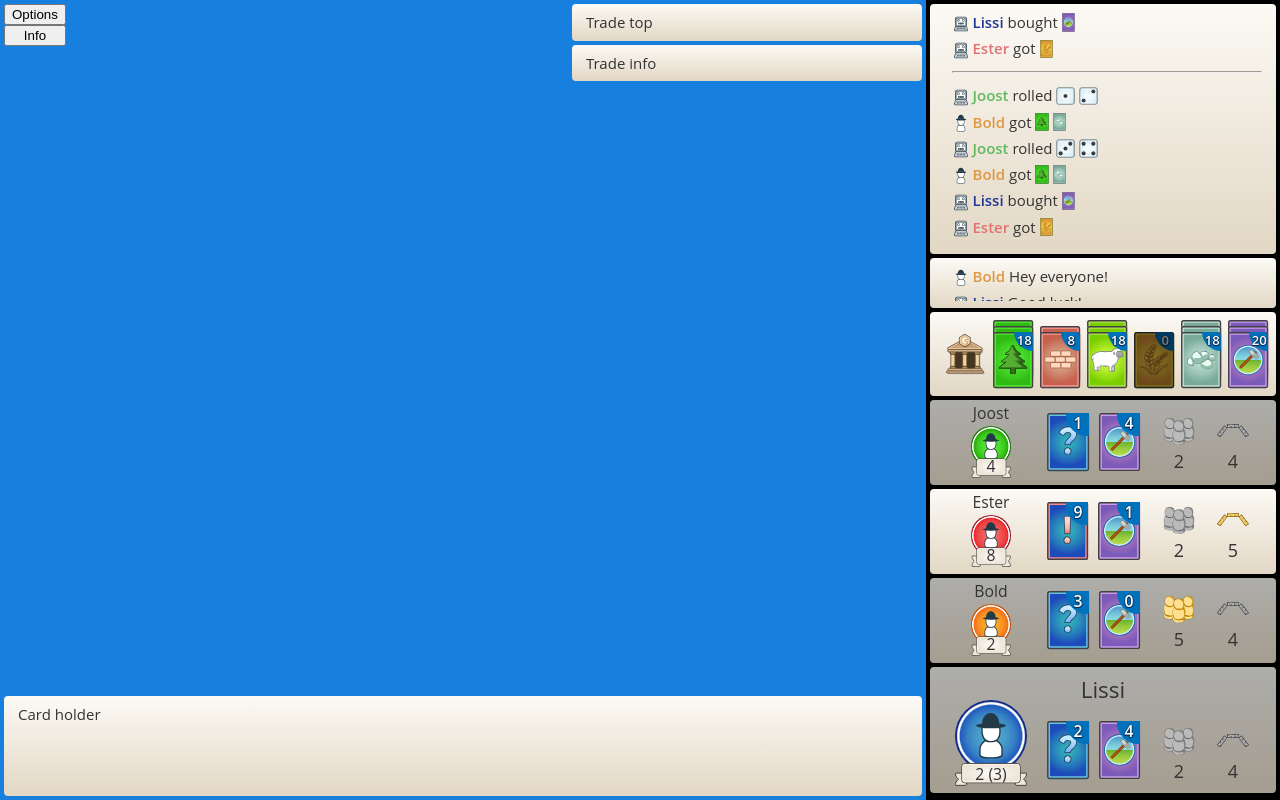
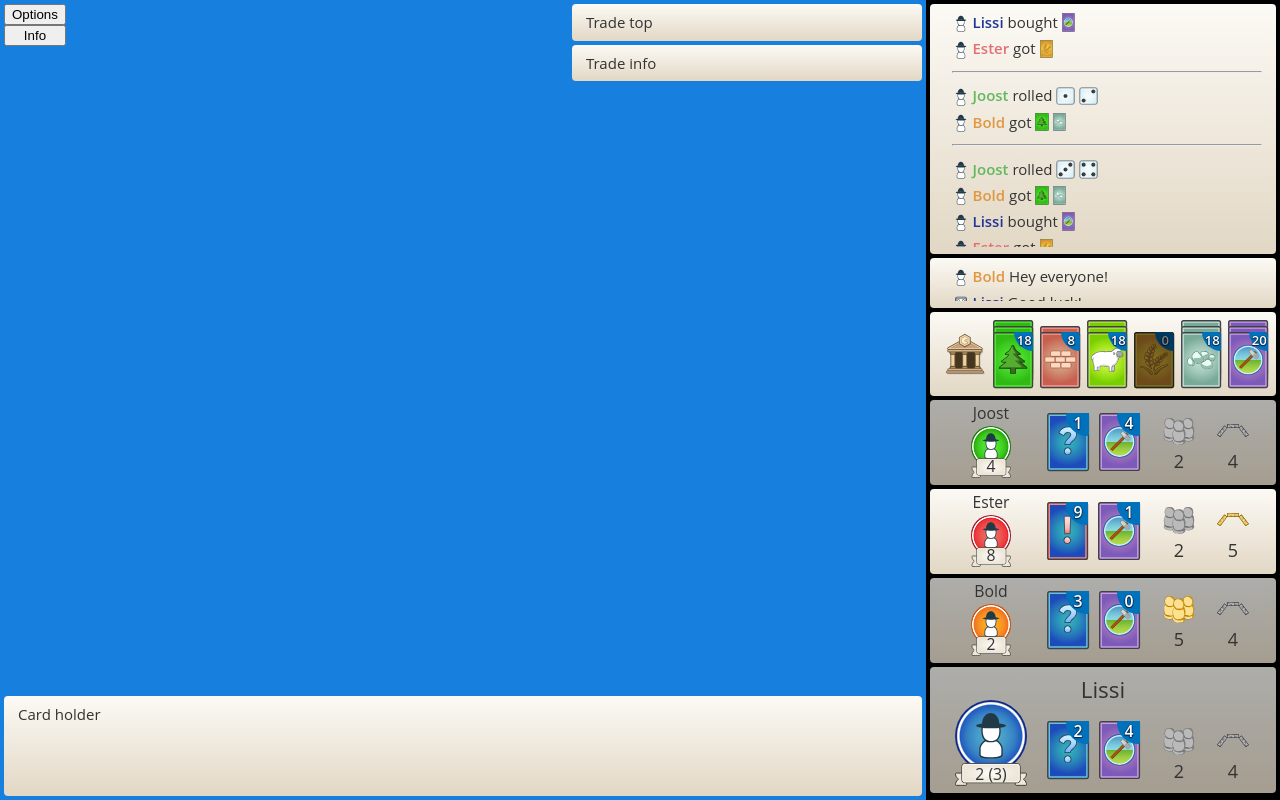
Before and after one commit to Josedn/woodsheep-ui, a Preact app: page / in a window 1280 px wide. Built offline with nearby package versions, Linux system fonts and the light colour scheme.

Commit message:
add generateLogItem functions

```diff
--- a/src/ui/GameUI.tsx
+++ b/src/ui/GameUI.tsx
@@ -23,31 +23,6 @@ import largestArmyIcon from "../assets/ui/icon_largest_army.180cce1760beb87a1a3e
 import longestRoadIcon from "../assets/ui/icon_longest_road.5cfdeb3352b20463e64b.svg";
 import largestArmyIconHighlight from "../assets/ui/icon_largest_army_highlight.515bcbf0a2c0b5b5a3f1.svg";
 import longestRoadIconHighlight from "../assets/ui/icon_longest_road_highlight.50dc66b851ecee9a8662.svg";
-
-const generateCardStack = (count: number, imgSrc: string) => {
-    const lastItemClassName = "game-controls__card-container" + (count == 0 ? " game-controls__card-container--empty" : "");
-    return (
-        <div className="game-controls__card-stack">
-            {count >= 13 && (
-                <div className="game-controls__card-container">
-                    <img className="game-controls__card" src={imgSrc} />
-                </div>
-            )}
-            {count >= 8 && (
-                <div className="game-controls__card-container">
-                    <img className="game-controls__card" src={imgSrc} />
-                </div>
-            )}
-            <div className={lastItemClassName}>
-                <img className="game-controls__card" src={imgSrc}></img>
-                <div className="game-controls__card-count-badge">
-                    <img className="game-controls__card-count-badge-background" src={badgeBackgroundBlue}></img>
-                    <div className="game-controls__card-count">{count}</div>
-                </div>
-            </div>
-        </div>
-    );
-};
 
 const generatePlayer = (
     username: string,
@@ -125,6 +100,31 @@ const generatePlayers = () => {
     );
 };
 
+const generateCardStack = (count: number, imgSrc: string) => {
+    const lastItemClassName = "game-controls__card-container" + (count == 0 ? " game-controls__card-container--empty" : "");
+    return (
+        <div className="game-controls__card-stack">
+            {count >= 13 && (
+                <div className="game-controls__card-container">
+                    <img className="game-controls__card" src={imgSrc} />
+                </div>
+            )}
+            {count >= 8 && (
+                <div className="game-controls__card-container">
+                    <img className="game-controls__card" src={imgSrc} />
+                </div>
+            )}
+            <div className={lastItemClassName}>
+                <img className="game-controls__card" src={imgSrc}></img>
+                <div className="game-controls__card-count-badge">
+                    <img className="game-controls__card-count-badge-background" src={badgeBackgroundBlue}></img>
+                    <div className="game-controls__card-count">{count}</div>
+                </div>
+            </div>
+        </div>
+    );
+};
+
 const generateBank = () => {
     return (
         <div className="game-controls__bank generic-box">
@@ -141,33 +141,30 @@ const generateBank = () => {
     );
 };
 
-const generateLog = () => {
+const generateLogItem = (username: string, color: string, isBot: boolean, action: string, images: string[]) => {
+    const imagesNodes = images.map((image, index) => {
         return (
-        <div className="game-controls__log generic-box">
-            <div className="game-controls__log-container">
-                <div className="game-controls__log-scroller">
+            <>
+                <img key={index} className="game-feed-message__content-image" src={image}></img>{" "}
+            </>
+        );
+    });
+    return (
         <div className="game-controls__log-item">
             <div className="game-feed-message__container">
                 <div className="game-feed-message__icon">
-                                <img className="game-feed-message__image" src={iconBot}></img>
+                    <img className="game-feed-message__image" src={isBot ? iconBot : iconPlayer}></img>
                 </div>
                 <span className="game-feed-message__content">
-                                <span className="game-feed-message__content--bold game-feed-message__content--blue">Lissi</span> bought <img className="game-feed-message__content-image" src={cardDevelopment}></img>
+                    <span className={`game-feed-message__content--bold game-feed-message__content--${color}`}>{username}</span> {action} {imagesNodes}
                 </span>
             </div>
         </div>
+    );
+};
 
-                    <div className="game-controls__log-item">
-                        <div className="game-feed-message__container">
-                            <div className="game-feed-message__icon">
-                                <img className="game-feed-message__image" src={iconBot}></img>
-                            </div>
-                            <span className="game-feed-message__content">
-                                <span className="game-feed-message__content--bold game-feed-message__content--red">Ester</span> got <img className="game-feed-message__content-image" src={cardGrain}></img>
-                            </span>
-                        </div>
-                    </div>
-
+const generateLogSeparator = () => {
+    return (
         <div className="game-controls__log-item">
             <div className="game-feed-message__container">
                 <span className="game-feed-message__content">
@@ -175,150 +172,42 @@ const generateLog = () => {
                 </span>
             </div>
         </div>
+    );
+};
 
-                    <div className="game-controls__log-item">
-                        <div className="game-feed-message__container">
-                            <div className="game-feed-message__icon">
-                                <img className="game-feed-message__image" src={iconBot}></img>
-                            </div>
-                            <span className="game-feed-message__content">
-                                <span className="game-feed-message__content--bold game-feed-message__content--green">Joost</span> rolled <img className="game-feed-message__content-image" src={dice1}></img>{" "}
-                                <img className="game-feed-message__content-image" src={dice2}></img>
-                            </span>
-                        </div>
-                    </div>
-
-                    <div className="game-controls__log-item">
-                        <div className="game-feed-message__container">
-                            <div className="game-feed-message__icon">
-                                <img className="game-feed-message__image" src={iconPlayer}></img>
-                            </div>
-                            <span className="game-feed-message__content">
-                                <span className="game-feed-message__content--bold game-feed-message__content--orange">Bold</span> got <img className="game-feed-message__content-image" src={cardLumber}></img>{" "}
-                                <img className="game-feed-message__content-image" src={cardOre}></img>
-                            </span>
-                        </div>
-                    </div>
-
-                    <div className="game-controls__log-item">
-                        <div className="game-feed-message__container">
-                            <div className="game-feed-message__icon">
-                                <img className="game-feed-message__image" src={iconBot}></img>
-                            </div>
-                            <span className="game-feed-message__content">
-                                <span className="game-feed-message__content--bold game-feed-message__content--green">Joost</span> rolled <img className="game-feed-message__content-image" src={dice3}></img>{" "}
-                                <img className="game-feed-message__content-image" src={dice4}></img>
-                            </span>
-                        </div>
-                    </div>
-
-                    <div className="game-controls__log-item">
-                        <div className="game-feed-message__container">
-                            <div className="game-feed-message__icon">
-                                <img className="game-feed-message__image" src={iconPlayer}></img>
-                            </div>
-                            <span className="game-feed-message__content">
-                                <span className="game-feed-message__content--bold game-feed-message__content--orange">Bold</span> got <img className="game-feed-message__content-image" src={cardLumber}></img>{" "}
-                                <img className="game-feed-message__content-image" src={cardOre}></img>
-                            </span>
-                        </div>
-                    </div>
-
-                    <div className="game-controls__log-item">
-                        <div className="game-feed-message__container">
-                            <div className="game-feed-message__icon">
-                                <img className="game-feed-message__image" src={iconBot}></img>
-                            </div>
-                            <span className="game-feed-message__content">
-                                <span className="game-feed-message__content--bold game-feed-message__content--blue">Lissi</span> bought <img className="game-feed-message__content-image" src={cardDevelopment}></img>
-                            </span>
-                        </div>
-                    </div>
-
-                    <div className="game-controls__log-item">
-                        <div className="game-feed-message__container">
-                            <div className="game-feed-message__icon">
-                                <img className="game-feed-message__image" src={iconBot}></img>
-                            </div>
-                            <span className="game-feed-message__content">
-                                <span className="game-feed-message__content--bold game-feed-message__content--red">Ester</span> got <img className="game-feed-message__content-image" src={cardGrain}></img>
-                            </span>
-                        </div>
-                    </div>
-
-                    <div className="game-controls__log-item">
-                        <div className="game-feed-message__container">
-                            <span className="game-feed-message__content">
-                                <hr />
-                            </span>
-                        </div>
-                    </div>
-
-                    <div className="game-controls__log-item">
-                        <div className="game-feed-message__container">
-                            <div className="game-feed-message__icon">
-                                <img className="game-feed-message__image" src={iconBot}></img>
-                            </div>
-                            <span className="game-feed-message__content">
-                                <span className="game-feed-message__content--bold game-feed-message__content--green">Joost</span> rolled <img className="game-feed-message__content-image" src={dice5}></img>{" "}
-                                <img className="game-feed-message__content-image" src={dice6}></img>
-                            </span>
-                        </div>
-                    </div>
-
-                    <div className="game-controls__log-item">
-                        <div className="game-feed-message__container">
-                            <div className="game-feed-message__icon">
-                                <img className="game-feed-message__image" src={iconPlayer}></img>
-                            </div>
-                            <span className="game-feed-message__content">
-                                <span className="game-feed-message__content--bold game-feed-message__content--orange">Bold</span> got <img className="game-feed-message__content-image" src={cardLumber}></img>{" "}
-                                <img className="game-feed-message__content-image" src={cardOre}></img>
-                            </span>
-                        </div>
-                    </div>
-
-                    <div className="game-controls__log-item">
-                        <div className="game-feed-message__container">
-                            <div className="game-feed-message__icon">
-                                <img className="game-feed-message__image" src={iconBot}></img>
-                            </div>
-                            <span className="game-feed-message__content">
-                                <span className="game-feed-message__content--bold game-feed-message__content--blue">Lissi</span> bought <img className="game-feed-message__content-image" src={cardDevelopment}></img>
-                            </span>
-                        </div>
-                    </div>
-
-                    <div className="game-controls__log-item">
-                        <div className="game-feed-message__container">
-                            <div className="game-feed-message__icon">
-                                <img className="game-feed-message__image" src={iconBot}></img>
-                            </div>
-                            <span className="game-feed-message__content">
-                                <span className="game-feed-message__content--bold game-feed-message__content--red">Ester</span> got <img className="game-feed-message__content-image" src={cardGrain}></img>
-                            </span>
-                        </div>
-                    </div>
-
-                    <div className="game-controls__log-item">
-                        <div className="game-feed-message__container">
-                            <span className="game-feed-message__content">
-                                <hr />
-                            </span>
-                        </div>
-                    </div>
-
+const generateWinItem = (username: string, color: string, isBot: boolean) => {
+    return (
         <div className="game-controls__log-item">
             <div className="game-feed-message__container game-feed-message__container--centered">
                 <div className="game-feed-message__icon">
-                                <img className="game-feed-message__image" src={iconBot}></img>
+                    <img className="game-feed-message__image" src={isBot ? iconBot : iconPlayer}></img>
                 </div>
                 <span className="game-feed-message__content">
-                                <img className="game-feed-message__content-image" src={iconTrophy}></img> <span className="game-feed-message__content--bold game-feed-message__content--red">Ester</span> won the game!{" "}
+                    <img className="game-feed-message__content-image" src={iconTrophy}></img> <span className={`game-feed-message__content--bold game-feed-message__content--${color}`}>{username}</span> won the game!{" "}
                     <img className="game-feed-message__content-image" src={iconTrophy}></img>
                 </span>
             </div>
         </div>
+    );
+};
+
+const generateLog = () => {
+    return (
+        <div className="game-controls__log generic-box">
+            <div className="game-controls__log-container">
+                <div className="game-controls__log-scroller">
+                    {generateLogItem("Lissi", "blue", false, "bought", [cardDevelopment])}
+                    {generateLogItem("Ester", "red", false, "got", [cardGrain])}
+                    {generateLogSeparator()}
+                    {generateLogItem("Joost", "green", false, "rolled", [dice1, dice2])}
+                    {generateLogItem("Bold", "orange", false, "got", [cardLumber, cardOre])}
+                    {generateLogSeparator()}
+                    {generateLogItem("Joost", "green", false, "rolled", [dice3, dice4])}
+                    {generateLogItem("Bold", "orange", false, "got", [cardLumber, cardOre])}
+                    {generateLogItem("Lissi", "blue", false, "bought", [cardDevelopment])}
+                    {generateLogItem("Ester", "red", false, "got", [cardGrain])}
+                    {generateLogSeparator()}
+                    {generateWinItem("Ester", "red", false)}
                 </div>
             </div>
         </div>
```
Lines whose indentation alone changed are shown as unchanged.
